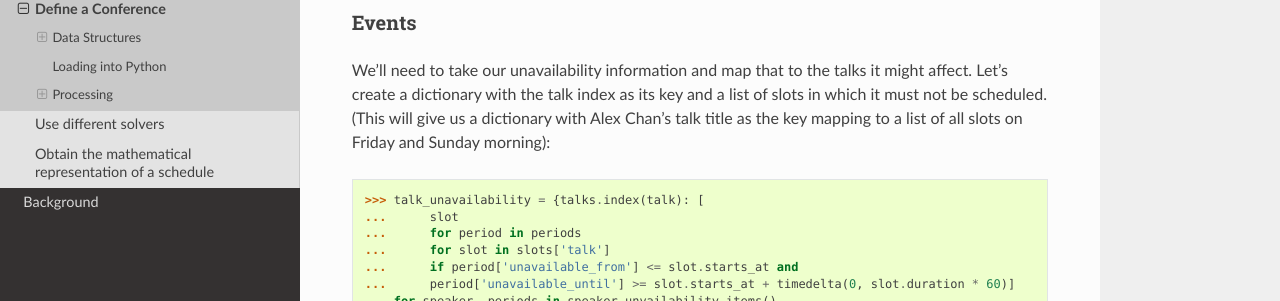
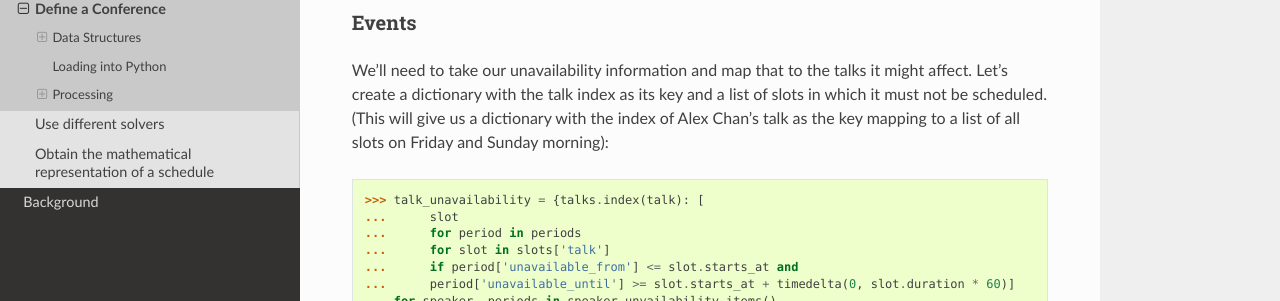
Before and after one commit to PyconUK/ConferenceScheduler, a Sphinx documentation site: the page built from docs/howto/define_a_conference.rst, in a window 1280 px wide and 900 px high, scrolled down 5583 px. Shown: the part 197-498 px from the top of the window. Built offline with Sphinx 7.4.7 and the Read the Docs theme 2.0.0, drawn with Linux system fonts in a browser that asks for light colours.

Commit message:
[#44] Correct description of dictionary

```diff
--- a/docs/howto/define_a_conference.rst
+++ b/docs/howto/define_a_conference.rst
@@ -314,8 +314,8 @@ Events
 We'll need to take our unavailability information and map that to the talks it
 might affect. Let's create a dictionary with the talk index as its key and a
 list of slots in which it must not be scheduled. (This will give us a
-dictionary with Alex Chan's talk title as the key mapping to a list of all
-slots on Friday and Sunday morning)::
+dictionary with the index of Alex Chan's talk as the key mapping to a list of
+all slots on Friday and Sunday morning)::
 
     >>> talk_unavailability = {talks.index(talk): [
     ...      slot
```
